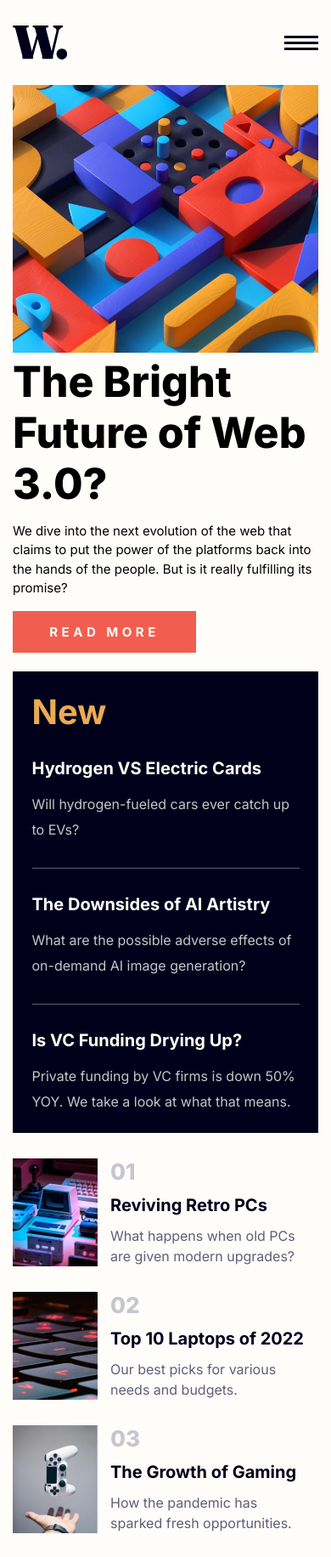
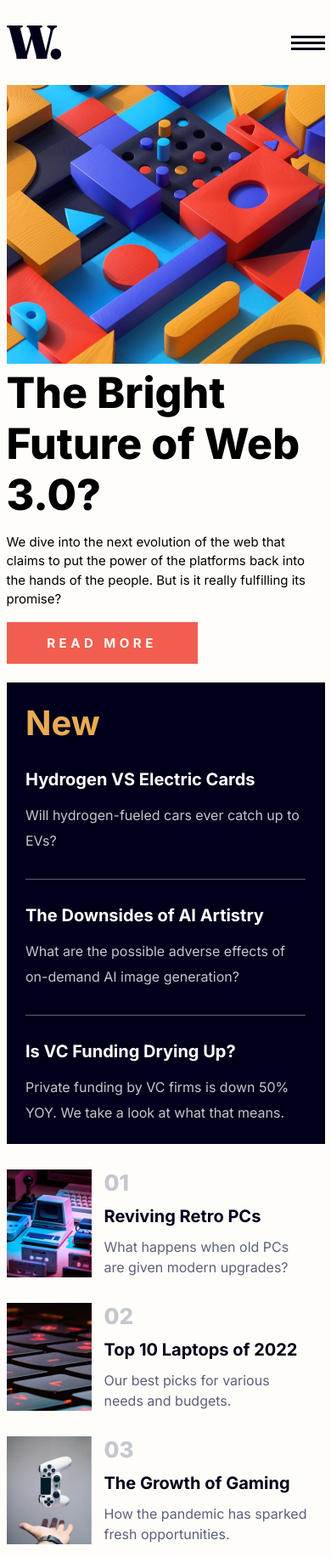
Before and after one commit to dscorzoni/project-react-news-website, a React (Create React App) app: page / in a window 390 px wide. Shown: the whole page at 85% size. Built offline with nearby package versions, Linux system fonts and the light colour scheme.

Commit message:
Adjusting the mobile responsiveness to fixed width.

```diff
--- a/src/Articles.js
+++ b/src/Articles.js
@@ -24,7 +24,7 @@ const Container = styled.div`
 
   @media (max-width: 1440px) {
     flex-direction: column;
-    width: 100%;
+    width: 375px;
     margin-top: 0;
   }
 `;
--- a/src/Header.js
+++ b/src/Header.js
@@ -31,7 +31,7 @@ const Container = styled.div`
   align-items: center;
 
   @media (max-width: 1440px) {
-    width: 100%;
+    width: 375px;
   }
 `;
 
--- a/src/Hero.js
+++ b/src/Hero.js
@@ -21,7 +21,7 @@ const Container = styled.div`
   gap: 1.5rem;
 
   @media (max-width: 1440px) {
-    width: 100%;
+    width: 375px;
     flex-direction: column;
   }
 `;
```
